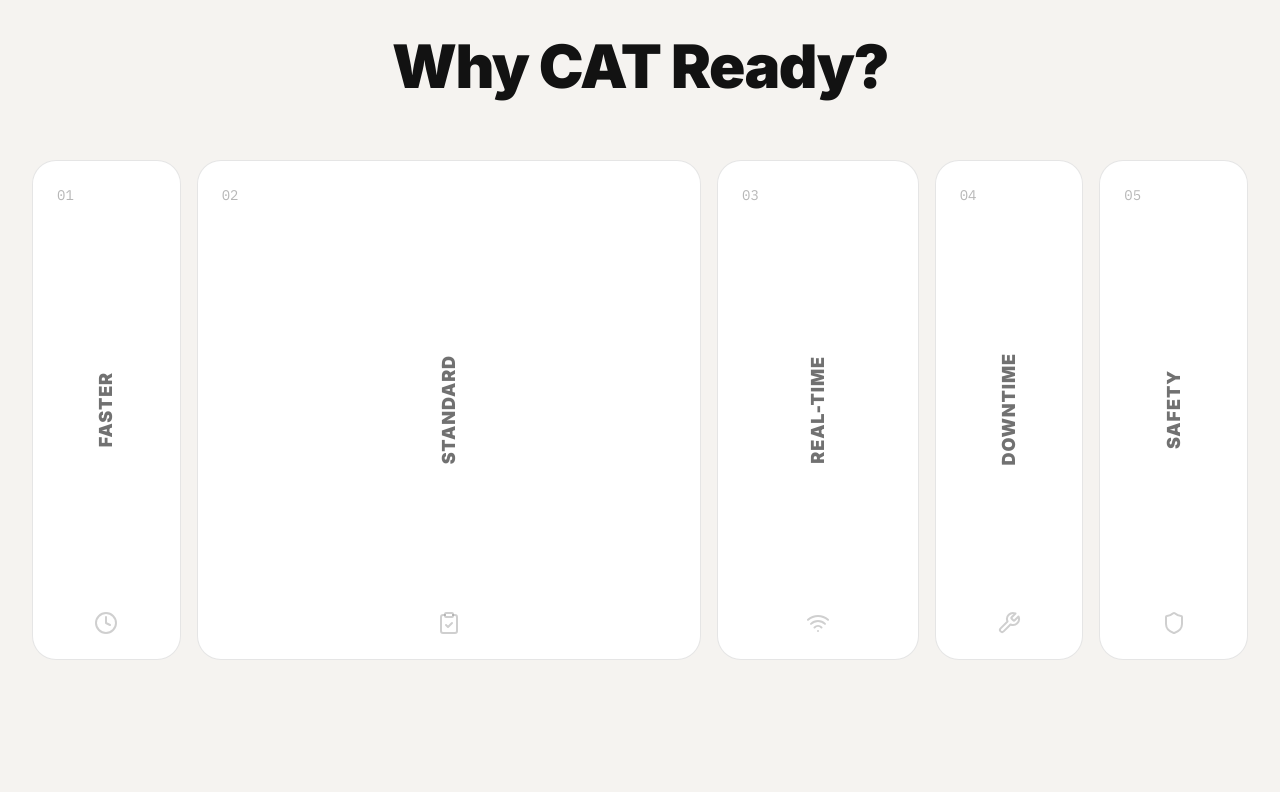
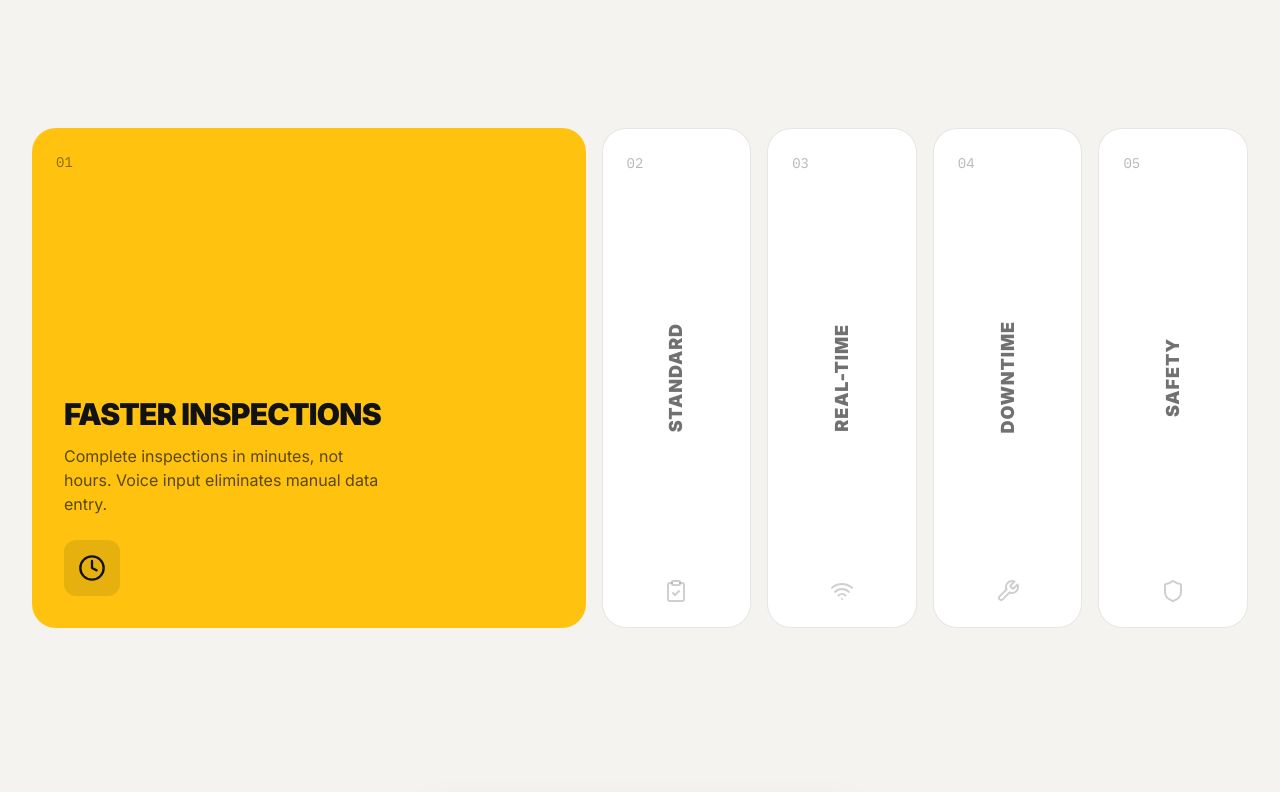
Before and after one commit to AviSrikumeran/CATREADY, a Next.js app: page / in a window 1280 px wide. Shown: the part 4680-5472 px from the top of the page. Built offline with nearby package versions, Linux system fonts and the light colour scheme.

Commit message:
feat: fix VerticalCardWrapper overlay and styling
Improve card activation with smooth transitions and yellow state,
reduce section spacing and add hover tint for inactive cards.

```diff
--- a/components/landing/value-props.tsx
+++ b/components/landing/value-props.tsx
@@ -1,8 +1,8 @@
 "use client";
 
-import { useRef } from "react";
+import { useRef, useEffect, useState } from "react";
 import { Clock, ClipboardCheck, Wifi, Wrench, Shield } from "lucide-react";
-import { motion, useScroll, useTransform } from "framer-motion";
+import { motion, useScroll, useTransform, useMotionValueEvent } from "framer-motion";
 
 const valueProps = [
   {
@@ -50,15 +50,15 @@ function VerticalCard({
   isActive: boolean;
 }) {
   return (
-    <motion.div
-      className={`relative h-[400px] md:h-[500px] rounded-3xl overflow-hidden transition-all duration-500 ease-out ${
-        isActive ? "flex-[3]" : "flex-[0.8]"
-      }`}
+    <div
+      className={`
+        relative h-[400px] md:h-[500px] rounded-3xl overflow-hidden cursor-pointer
+        transition-all duration-500 ease-out
+        ${isActive ? "bg-cat-yellow" : "bg-white border border-cat-black/10 hover:bg-cat-yellow/20"}
+      `}
       style={{
-        backgroundColor: isActive ? "hsl(45 100% 53%)" : "white",
-        border: isActive ? "none" : "1px solid rgba(0,0,0,0.1)",
+        flex: isActive ? 3 : 0.8,
       }}
-      layout
     >
       {/* Number - top left */}
       <span
@@ -70,10 +70,10 @@ function VerticalCard({
       </span>
 
       {/* Collapsed state - vertical text */}
-      <motion.div
-        className="absolute inset-0 flex flex-col items-center justify-center"
-        animate={{ opacity: isActive ? 0 : 1 }}
-        transition={{ duration: 0.3 }}
+      <div
+        className={`absolute inset-0 flex flex-col items-center justify-center transition-opacity duration-300 ${
+          isActive ? "opacity-0" : "opacity-100"
+        }`}
       >
         <span
           className="text-lg font-black text-cat-black/60 tracking-wider"
@@ -85,13 +85,14 @@ function VerticalCard({
         >
           {prop.shortTitle}
         </span>
-      </motion.div>
+      </div>
 
       {/* Expanded state - full content */}
-      <motion.div
-        className="absolute inset-0 flex flex-col justify-end p-8"
-        animate={{ opacity: isActive ? 1 : 0 }}
-        transition={{ duration: 0.3, delay: isActive ? 0.15 : 0 }}
+      <div
+        className={`absolute inset-0 flex flex-col justify-end p-8 transition-opacity duration-300 ${
+          isActive ? "opacity-100" : "opacity-0 pointer-events-none"
+        }`}
+        style={{ transitionDelay: isActive ? "150ms" : "0ms" }}
       >
         <div className="max-w-xs">
           <h3 className="text-2xl md:text-3xl font-black text-cat-black mb-3 leading-tight">
@@ -106,36 +107,41 @@ function VerticalCard({
             </div>
           </div>
         </div>
-      </motion.div>
+      </div>
 
       {/* Icon at bottom for collapsed state */}
-      <motion.div
-        className="absolute bottom-6 left-1/2 -translate-x-1/2"
-        animate={{ opacity: isActive ? 0 : 0.5 }}
-        transition={{ duration: 0.3 }}
+      <div
+        className={`absolute bottom-6 left-1/2 -translate-x-1/2 transition-opacity duration-300 ${
+          isActive ? "opacity-0" : "opacity-50"
+        }`}
       >
         <prop.icon className="h-6 w-6 text-cat-black/40" />
-      </motion.div>
-    </motion.div>
+      </div>
+    </div>
   );
 }
 
 export function ValueProps() {
   const sectionRef = useRef<HTMLElement>(null);
+  const [activeIndex, setActiveIndex] = useState(0);
+
   const { scrollYProgress } = useScroll({
     target: sectionRef,
-    offset: ["start end", "end start"],
+    offset: ["start center", "end center"],
   });
 
-  // Determine which card is active based on scroll
-  const activeIndex = useTransform(scrollYProgress, [0.15, 0.25, 0.35, 0.45, 0.55, 0.65], [0, 1, 2, 3, 4, 4]);
+  // Update active index based on scroll position
+  useMotionValueEvent(scrollYProgress, "change", (progress) => {
+    const newIndex = Math.min(4, Math.floor(progress * 5));
+    setActiveIndex(newIndex);
+  });
 
   // Header animation
   const headerOpacity = useTransform(scrollYProgress, [0, 0.1], [0, 1]);
   const headerY = useTransform(scrollYProgress, [0, 0.1], [30, 0]);
 
   return (
-    <section ref={sectionRef} id="features" className="bg-background py-20 lg:py-32 min-h-screen">
+    <section ref={sectionRef} id="features" className="bg-background py-16 md:py-24">
       <div className="max-w-7xl mx-auto px-4 sm:px-6 lg:px-8">
         <motion.div
           className="text-center mb-12 md:mb-16"
@@ -147,55 +153,16 @@ export function ValueProps() {
         </motion.div>
 
         {/* Vertical Accordion Cards */}
-        <motion.div className="flex gap-3 md:gap-4">
+        <div className="flex gap-3 md:gap-4">
           {valueProps.map((prop, index) => (
-            <VerticalCardWrapper
+            <VerticalCard
               key={prop.number}
               prop={prop}
-              index={index}
-              scrollYProgress={scrollYProgress}
+              isActive={activeIndex === index}
             />
           ))}
-        </motion.div>
+        </div>
       </div>
     </section>
   );
 }
-
-// Wrapper to handle scroll-based active state
-function VerticalCardWrapper({
-  prop,
-  index,
-  scrollYProgress,
-}: {
-  prop: (typeof valueProps)[0];
-  index: number;
-  scrollYProgress: ReturnType<typeof useScroll>["scrollYProgress"];
-}) {
-  // Each card has a scroll range where it's active
-  const ranges = [
-    [0.12, 0.24],
-    [0.22, 0.34],
-    [0.32, 0.44],
-    [0.42, 0.54],
-    [0.52, 0.70],
-  ];
-
-  const isActiveMotion = useTransform(
-    scrollYProgress,
-    [ranges[index][0], ranges[index][0] + 0.02, ranges[index][1] - 0.02, ranges[index][1]],
-    [0, 1, 1, 0]
-  );
-
-  return (
-    <motion.div className="flex-1" style={{ flex: useTransform(isActiveMotion, [0, 1], [0.8, 3]) }}>
-      <VerticalCard prop={prop} isActive={false} />
-      <motion.div
-        className="absolute inset-0 pointer-events-none"
-        style={{ opacity: isActiveMotion }}
-      >
-        <VerticalCard prop={prop} isActive={true} />
-      </motion.div>
-    </motion.div>
-  );
-}
```
